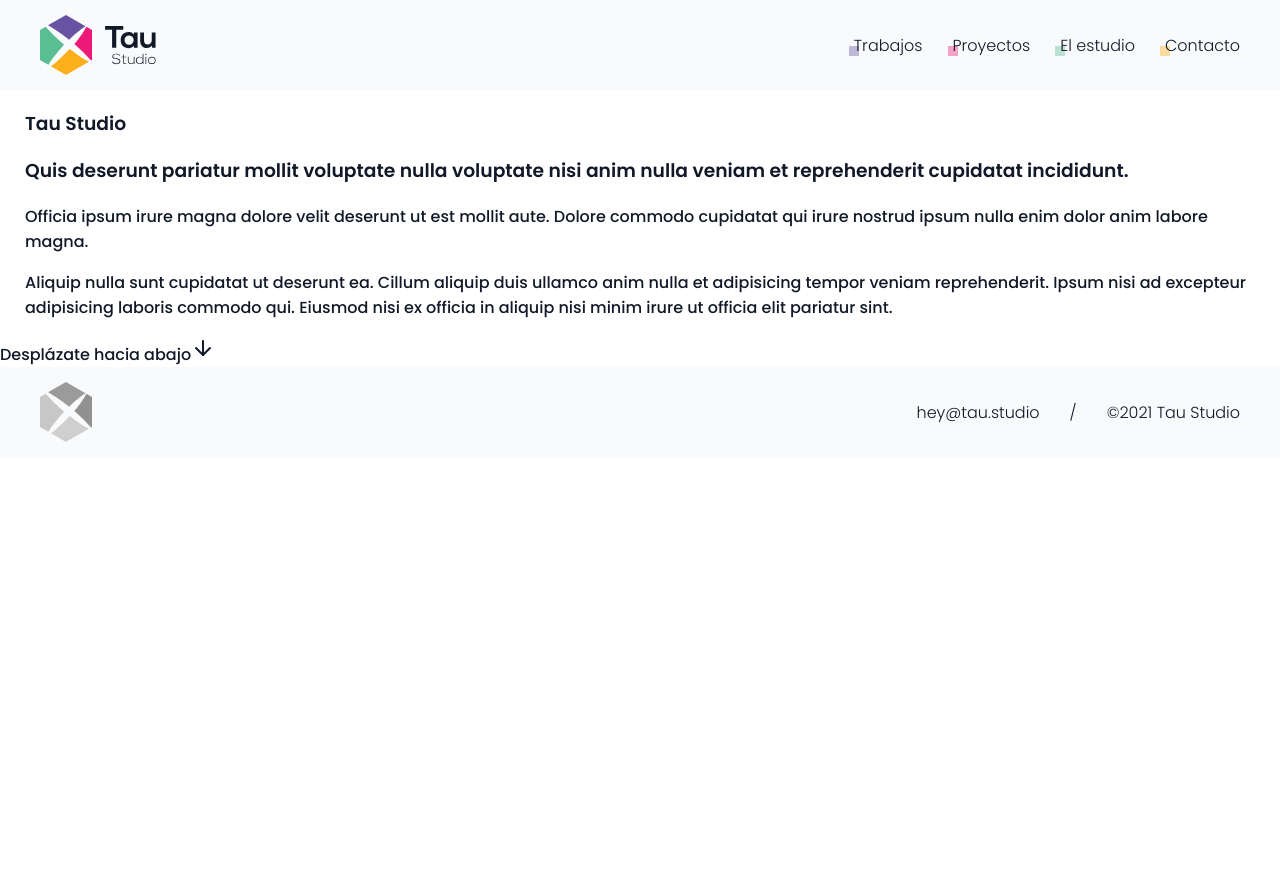
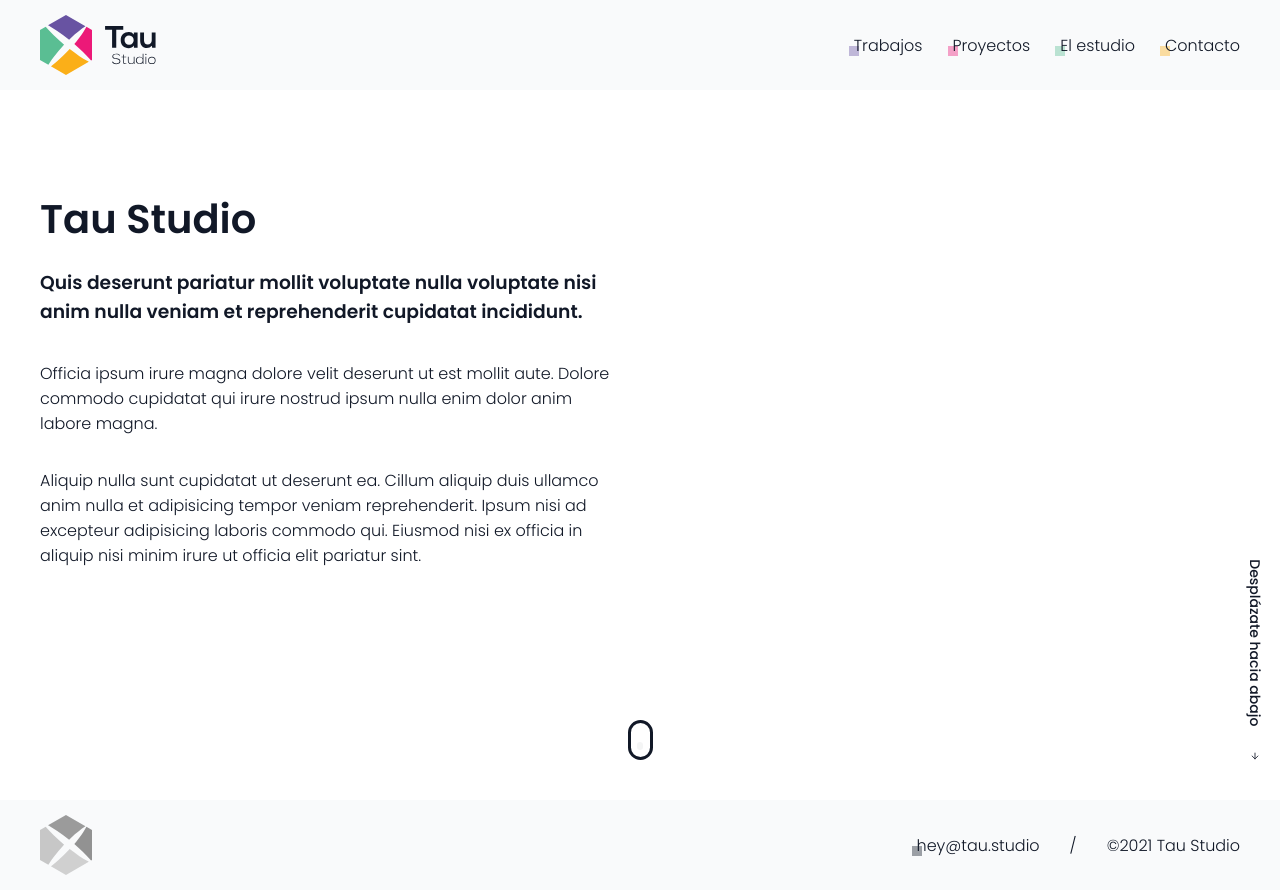
Before and after one commit to tau/studio, a Next.js app: page /home in a window 1280 px wide. Before the commit the page ends 800 px from the top, so only its background shows below. Built offline with nearby package versions, Linux system fonts and the light colour scheme; some icons are missing.

Commit message:
styles update

```diff
--- a/styles/globals.scss
+++ b/styles/globals.scss
@@ -16,6 +16,63 @@ a {
   box-sizing: border-box;
 }
 
+p {
+  font-weight: 300;
+}
+
+h1 {
+  font-size: 2.5em;
+  font-weight: 600;
+}
+
+h2 {
+  font-size: 1.5em;
+}
+
+h3 {
+  font-size: 1.17em;
+}
+
+h4 {
+  font-size: 1em;
+}
+
+h5 {
+  font-size: 0.83em;
+}
+
+h6 {
+  font-size: 0.67em;
+}
+
+.ml-20 {
+  margin-left: 20px;
+}
+
+.t-heading {
+  display: flex;
+  height: 100%;
+  flex-direction: column;
+  justify-content: center;
+}
+
+.mt-0 {
+  margin-top: 0;
+}
+
+.mt-heading {
+  margin-top: -20%;
+  margin-bottom: 0;
+}
+
+.relative {
+  position: relative;
+}
+
+.h-full {
+  height: 100%;
+}
+
 .no-select {
   -webkit-user-select: none;
   -ms-user-select: none;
@@ -26,6 +83,89 @@ a {
   max-width: 1500px;
   margin: 0 auto;
   padding: 0 25px;
+}
+
+.mouse {
+  margin: 0 auto;
+  margin-top: -80px;
+  width: 25px;
+  height: 40px;
+  border: 3px solid $base-color;
+  border-radius: 60px;
+  position: relative;
+  &:hover {
+    cursor: pointer;
+  }
+  &::before {
+    content: "";
+    width: 6px;
+    height: 8px;
+    position: absolute;
+    top: 6px;
+    left: 50%;
+    transform: translateX(-50%);
+    background-color: $base-color;
+    border-radius: 25px;
+    opacity: 1;
+    animation: wheel 2s infinite;
+    -webkit-animation: wheel 2s infinite;
+  }
+}
+
+.scroll-down {
+  position: absolute;
+  right: 15px;
+  bottom: 2rem;
+  display: flex;
+  -webkit-box-orient: vertical;
+  -webkit-box-direction: normal;
+  -ms-flex-direction: column;
+  flex-direction: column;
+  -webkit-box-align: center;
+  -ms-flex-align: center;
+  align-items: center;
+  -webkit-box-pack: center;
+  -ms-flex-pack: center;
+  justify-content: center;
+  font-size: 14px;
+  color: $base-color;
+  &:hover {
+    cursor: pointer;
+  }
+  span {
+    -webkit-writing-mode: vertical-rl;
+    -ms-writing-mode: tb-rl;
+    writing-mode: vertical-rl;
+    text-orientation: mixed;
+    -webkit-animation: bounce linear 2s infinite;
+    animation: bounce linear 2s infinite;
+  }
+  svg {
+    margin-top: 10px;
+    width: 10px;
+  }
+}
+
+@keyframes wheel {
+  to {
+    opacity: 0;
+    top: 20px;
+  }
+}
+
+@keyframes bounce {
+  0% {
+    -webkit-transform: translateY(0);
+    transform: translateY(0);
+  }
+  50% {
+    -webkit-transform: translateY(-15px);
+    transform: translateY(-15px);
+  }
+  100% {
+    -webkit-transform: translateY(0);
+    transform: translateY(0);
+  }
 }
 
 @keyframes rotate3d {
--- a/styles/main.scss
+++ b/styles/main.scss
@@ -108,6 +108,14 @@ nav {
   }
 }
 
+header {
+  height: calc(100vh - 90px);
+  .header__wrapper {
+    padding: 15px;
+    max-width: 50%;
+  }
+}
+
 footer {
   background-color: $background-light;
   font-weight: 300;
@@ -156,10 +164,34 @@ footer {
         }
       }
       .mailto {
-        display: inline-block;
         transition: $default-transition;
+        position: relative;
+        a {
+          transition: $default-transition;
+          display: inline-block;
+          position: relative;
+          &:hover {
+            transform: translateY(-2px);
+          }
+        }
         &:hover {
           transform: translateY(-2px);
+          transition: $default-transition;
+          &::before {
+            width: 100%;
+            opacity: .6;
+          }
+        }
+        &::before {
+          content: '';
+          position: absolute;
+          height: 10px;
+          width: 10px;
+          left: -5px;
+          bottom: 2px;
+          background-color: $base-color;
+          opacity: .4;
+          transition: $default-transition;
         }
       }
     }
```
